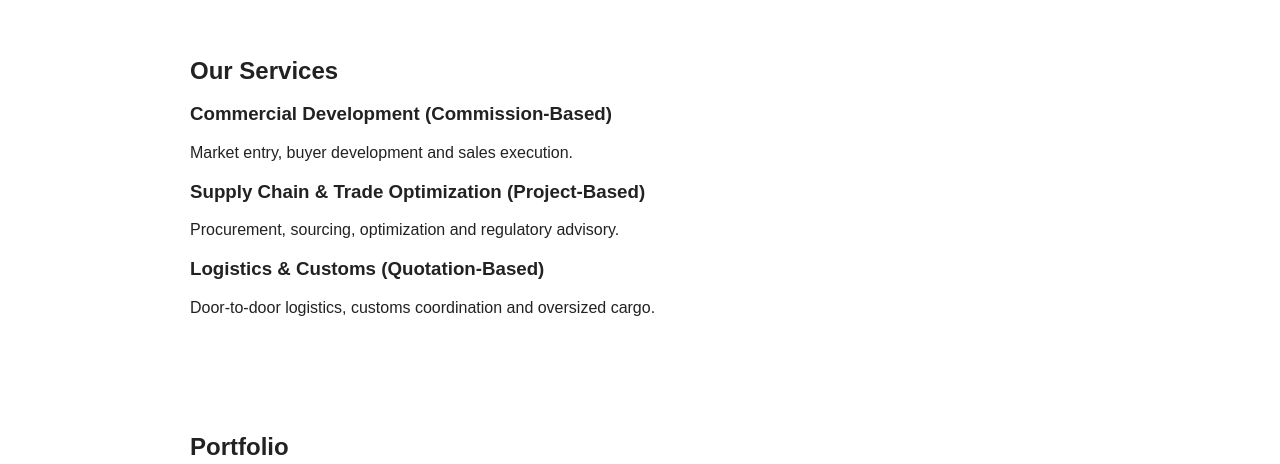
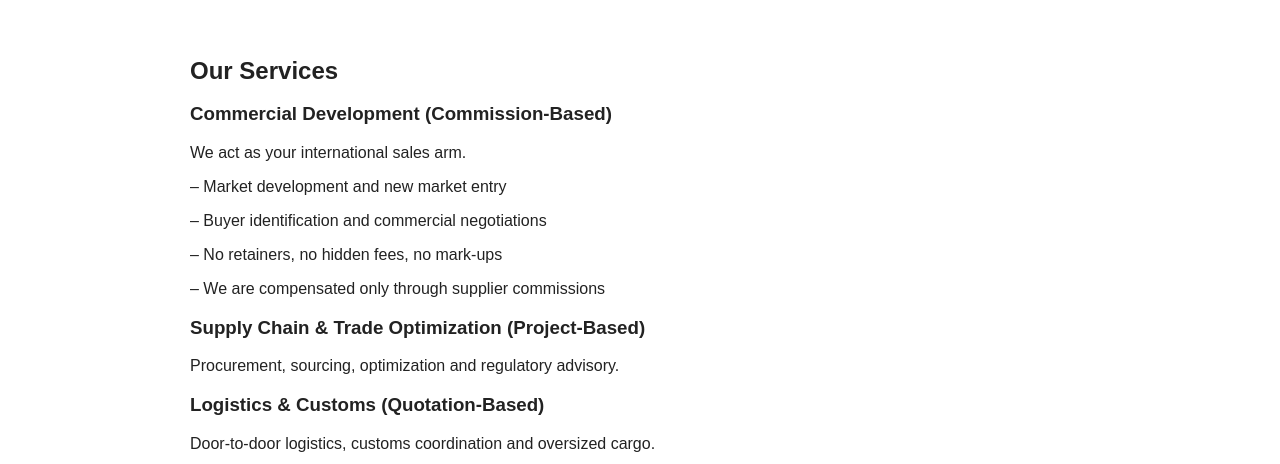
Before and after one commit to heitormanuelhr/globaltradedesign, a plain HTML site: page index.html in a window 1280 px wide. Shown: the part 1099-1563 px from the top of the page. Drawn offline with Linux system fonts and the light colour scheme.

Commit message:
Update index.html

```diff
--- a/index.html
+++ b/index.html
@@ -44,7 +44,11 @@
 <section>
   <h2>Our Services</h2>
   <h3>Commercial Development (Commission-Based)</h3>
-  <p>Market entry, buyer development and sales execution.</p>
+    <p>We act as your international sales arm.</p>
+   <p>– Market development and new market entry</p>
+   <p> – Buyer identification and commercial negotiations</p>
+   <p> – No retainers, no hidden fees, no mark-ups</p>
+   <p> – We are compensated only through supplier commissions</p>
 
   <h3>Supply Chain & Trade Optimization (Project-Based)</h3>
   <p>Procurement, sourcing, optimization and regulatory advisory.</p>
```
